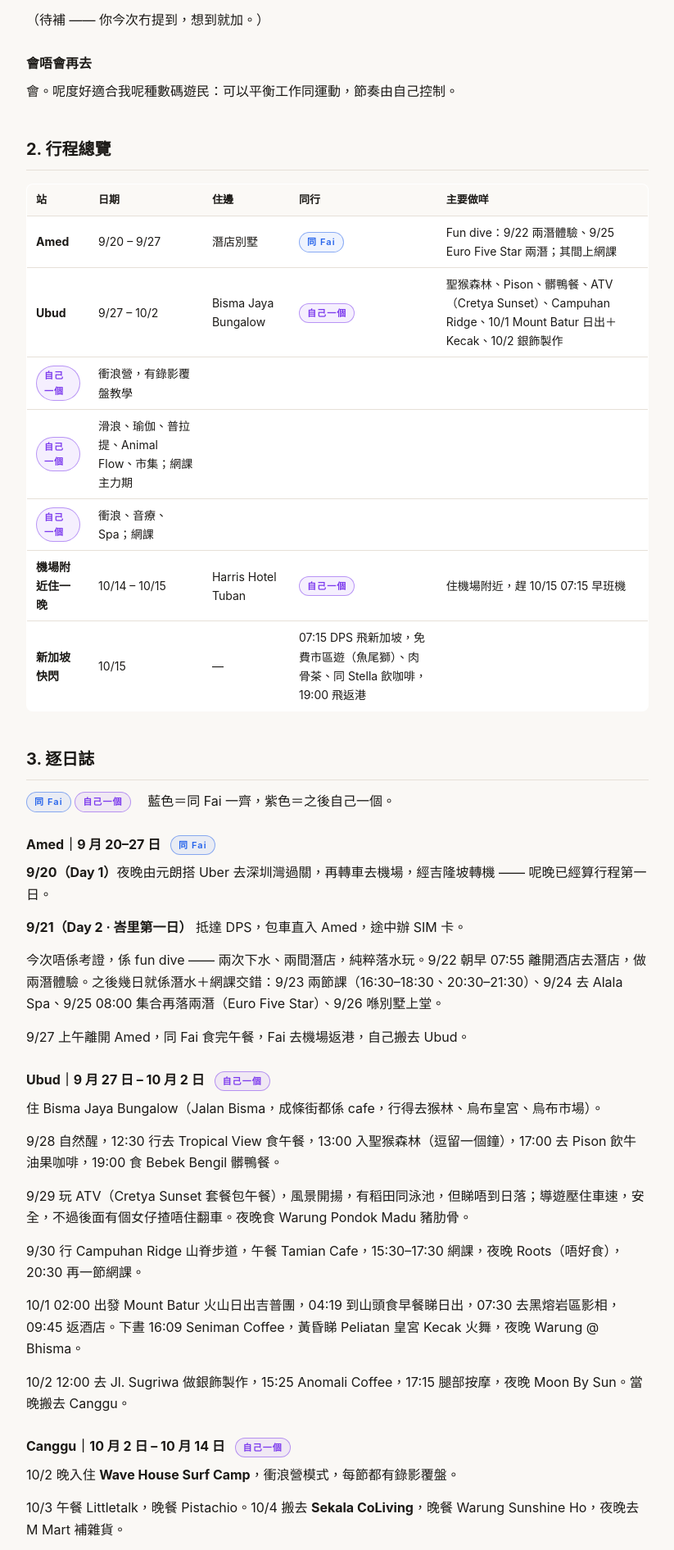
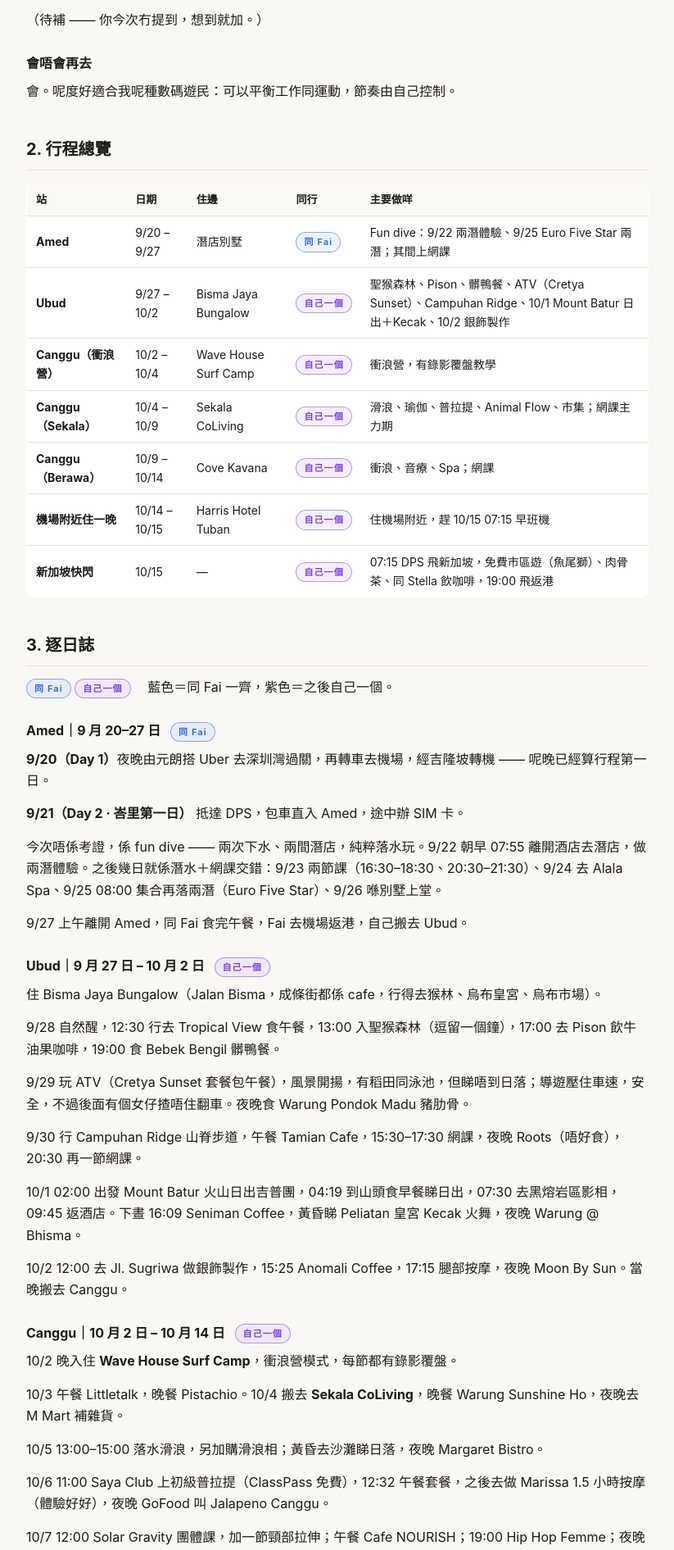
Before and after one commit to Karinatkl/travel-log, a Jekyll site: the page built from trips/2026-09-indonesia-bali.md, in a window 1280 px wide. Shown: the part 1300-3191 px from the top of the page at 82% size, without its empty margins (92-915 px from the left). Built offline with Jekyll 4.4.1, drawn with Linux system fonts in a browser that asks for light colours.

Commit message:
fix(bali): 修好行程總覽三行 Canggu 被覆蓋嘅欄位；同行 pill 不換行

```diff
--- a/assets/css/style.css
+++ b/assets/css/style.css
@@ -323,4 +323,5 @@ code {
   border-radius: 999px; border: 1px solid; vertical-align: middle; font-weight: 600; }
 .day-tag.with { color: #2563eb; border-color: rgba(37,99,235,.5); background: rgba(37,99,235,.08); }
 .day-tag.solo { color: #7c3aed; border-color: rgba(124,58,237,.5); background: rgba(124,58,237,.08); }
+table .day-tag, .prose td .day-tag { white-space: nowrap; }
 .prose h3 .day-tag { margin-left: 8px; font-size: 11px; }
--- a/trips/2026-09-indonesia-bali.md
+++ b/trips/2026-09-indonesia-bali.md
@@ -87,11 +87,11 @@ gallery:
 |---|---|---|---|---|
 | **Amed** | 9/20 – 9/27 | 潛店別墅 | <span class="day-tag with">同 Fai</span> | Fun dive：9/22 兩潛體驗、9/25 Euro Five Star 兩潛；其間上網課 |
 | **Ubud** | 9/27 – 10/2 | Bisma Jaya Bungalow | <span class="day-tag solo">自己一個</span> | 聖猴森林、Pison、髒鴨餐、ATV（Cretya Sunset）、Campuhan Ridge、10/1 Mount Batur 日出＋Kecak、10/2 銀飾製作 |
-<span class="day-tag solo">自己一個</span> | 衝浪營，有錄影覆盤教學 |
-<span class="day-tag solo">自己一個</span> | 滑浪、瑜伽、普拉提、Animal Flow、市集；網課主力期 |
-<span class="day-tag solo">自己一個</span> | 衝浪、音療、Spa；網課 |
+| **Canggu（衝浪營）** | 10/2 – 10/4 | Wave House Surf Camp | <span class="day-tag solo">自己一個</span> | 衝浪營，有錄影覆盤教學 |
+| **Canggu（Sekala）** | 10/4 – 10/9 | Sekala CoLiving | <span class="day-tag solo">自己一個</span> | 滑浪、瑜伽、普拉提、Animal Flow、市集；網課主力期 |
+| **Canggu（Berawa）** | 10/9 – 10/14 | Cove Kavana | <span class="day-tag solo">自己一個</span> | 衝浪、音療、Spa；網課 |
 | **機場附近住一晚** | 10/14 – 10/15 | Harris Hotel Tuban | <span class="day-tag solo">自己一個</span> | 住機場附近，趕 10/15 07:15 早班機 |
-| **新加坡快閃** | 10/15 | — | 07:15 DPS 飛新加坡，免費市區遊（魚尾獅）、肉骨茶、同 Stella 飲咖啡，19:00 飛返港 |
+| **新加坡快閃** | 10/15 | — | <span class="day-tag solo">自己一個</span> | 07:15 DPS 飛新加坡，免費市區遊（魚尾獅）、肉骨茶、同 Stella 飲咖啡，19:00 飛返港 |
 
 ## 3. 逐日誌
 
```
